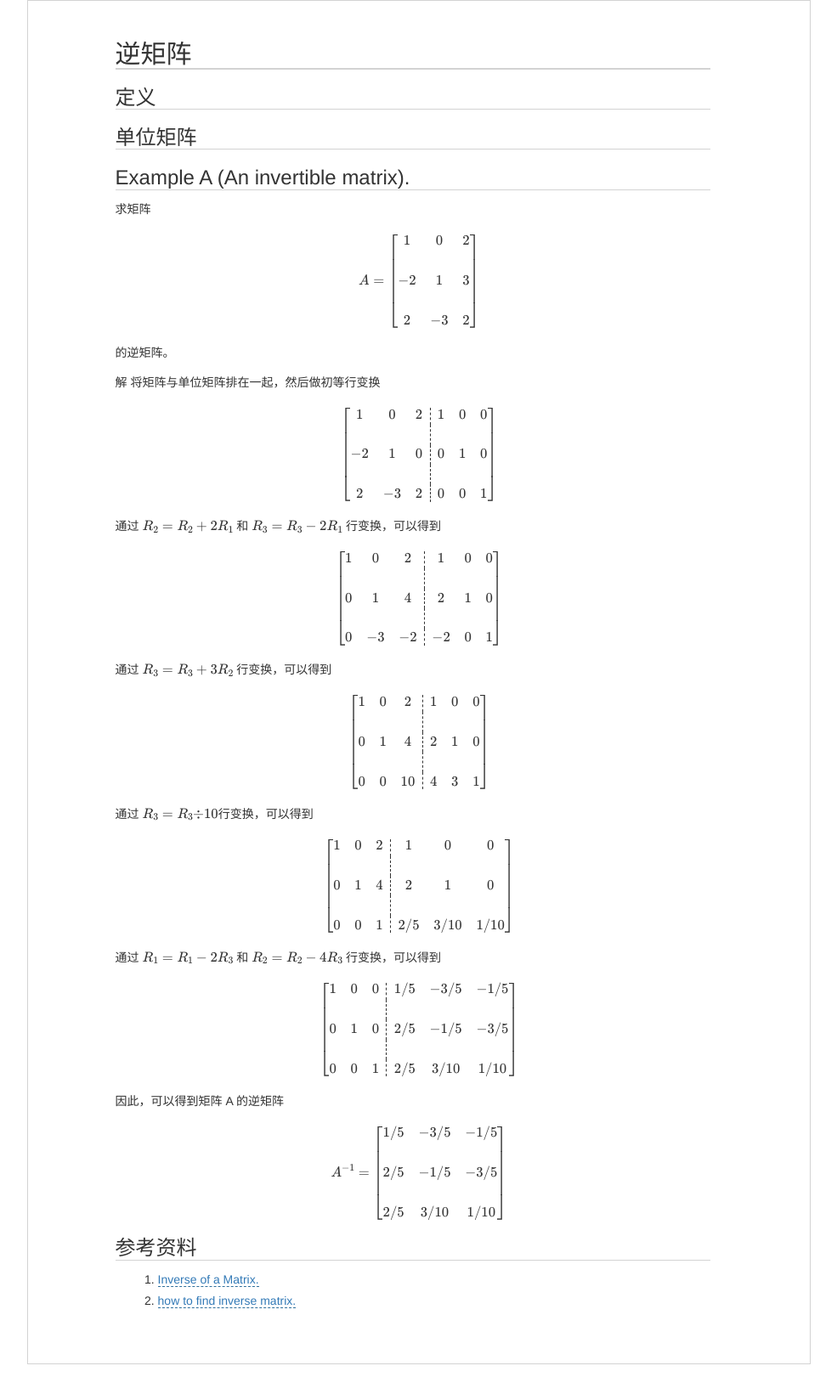
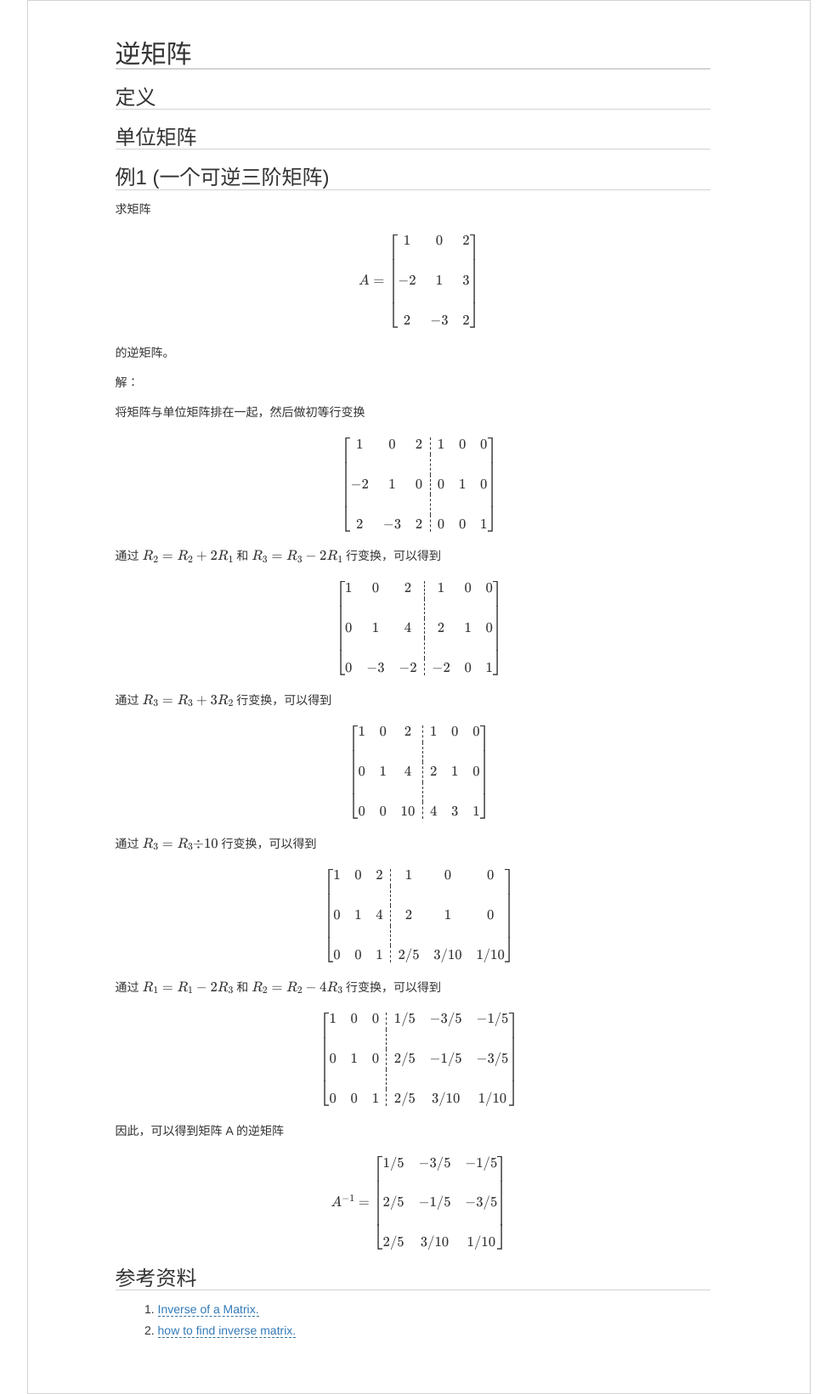
Before and after one commit to luli100/luli100.github.io, a Jekyll site: the page built from _posts/2021-04-04-inverse-of-a-matrix.md, in a window 1280 px wide. Shown: the whole page at 85% size, without its empty margins (147-1132 px from the left). Built offline with Jekyll 4.4.1, drawn with Linux system fonts in a browser that asks for light colours; formulas are drawn with MathJax 3; before the commit the page ends 1606 px from its top, so only the background shows below that.

Commit message:
inverse of a matrix

```diff
--- a/_posts/2021-04-04-inverse-of-a-matrix.md
+++ b/_posts/2021-04-04-inverse-of-a-matrix.md
@@ -9,7 +9,7 @@ use_math: true
 
 ### 单位矩阵
 
-### Example A (An invertible matrix).
+### 例1 (一个可逆三阶矩阵)
 
 求矩阵
 
@@ -24,7 +24,8 @@ $$
 
 的逆矩阵。
 
-解
+解：
+
 将矩阵与单位矩阵排在一起，然后做初等行变换
 
 $$
@@ -61,7 +62,7 @@ $$
 \right]
 $$
 
-通过 $R_{3}=R_{3}÷10$行变换，可以得到
+通过 $R_{3}=R_{3}÷10$ 行变换，可以得到
 
 $$
 \left[
```
